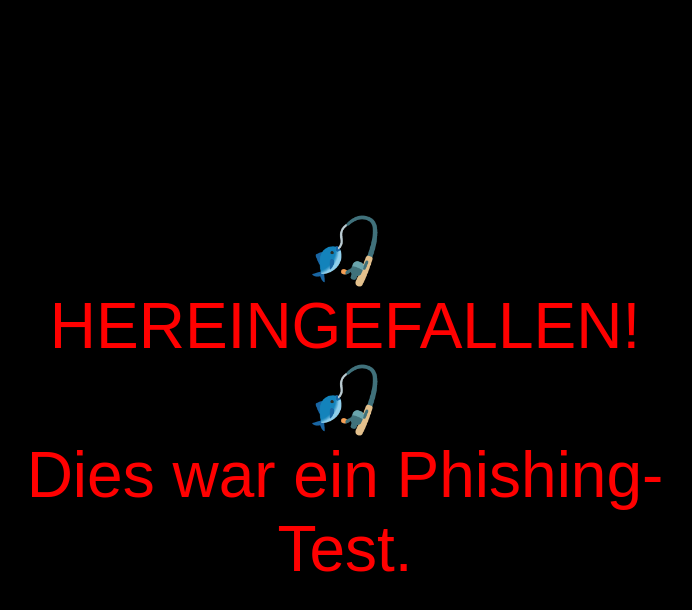
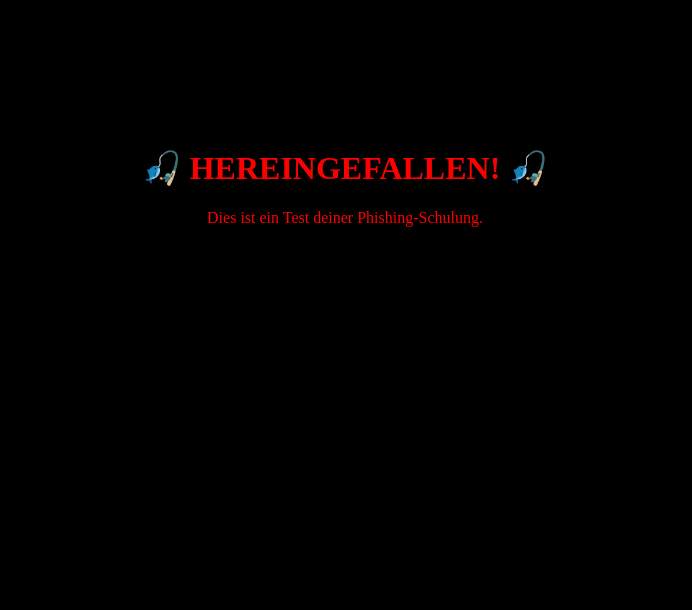
Before and after one commit to shipdocker1111/shipdocker.github.io, a plain HTML site: page index.html in a window 1280 px wide. Shown: the whole page, without its empty margins (295-987 px from the left). Drawn offline with Linux system fonts and the light colour scheme.

Commit message:
Update index.html

```diff
--- a/index.html
+++ b/index.html
@@ -1,26 +1,11 @@
 <!DOCTYPE html>
 <html>
 <head>
-<meta charset="UTF-8">
-<title>Phishing Training</title>
-<style>
-  body { margin: 0; background: black; color: red; text-align: center; }
-  .msg {
-    position: absolute;
-    top: 50%; left: 50%;
-    transform: translate(-50%, -50%);
-    font-size: 4rem;
-    animation: blink 1s infinite;
-    font-family: Arial, sans-serif;
-  }
-  @keyframes blink {
-    0% { opacity: 1; }
-    50% { opacity: 0; }
-    100% { opacity: 1; }
-  }
-</style>
+  <meta charset="UTF-8">
+  <title>Phishing Training</title>
 </head>
-<body>
-<div class="msg">🎣 HEREINGEFALLEN! 🎣<br>Dies war ein Phishing-Test.</div>
+<body style="background:black; color:red; margin:0; text-align:center; padding-top:10%;">
+  <h1>🎣 HEREINGEFALLEN! 🎣</h1>
+  <p>Dies ist ein Test deiner Phishing-Schulung.</p>
 </body>
 </html>
```
